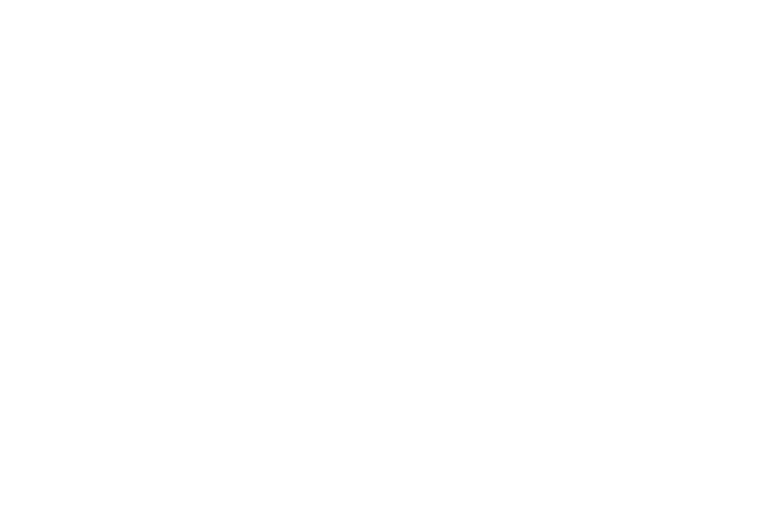
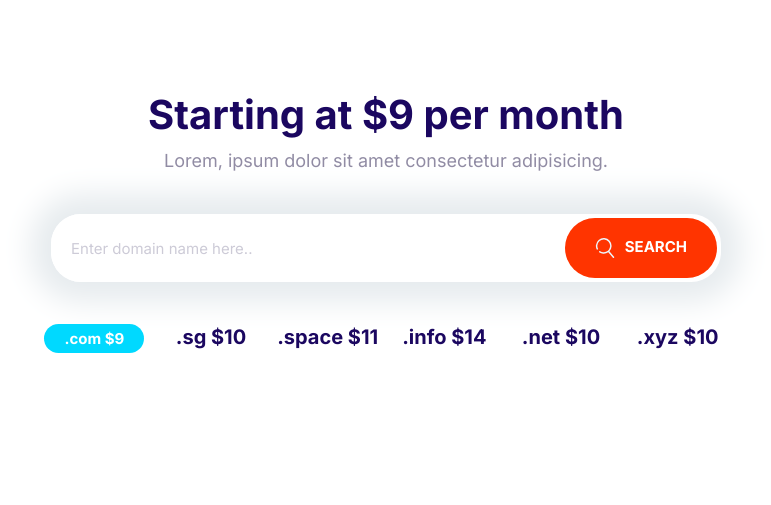
Before and after one commit to Zino-ctrlZ/zino-make-moshify, a plain HTML site: page index.html in a window 1280 px wide. Shown: the whole page, without its empty margins (254-1025 px from the left). Drawn offline with Linux system fonts and the light colour scheme.

Commit message:
Completing domain block component.

```diff
--- a/css/styles.css
+++ b/css/styles.css
@@ -195,6 +195,7 @@ a {
   font-size: 1.8rem;
   font-weight: 600;
   margin: 1rem 0;
+  outline: 0;
   padding: 2rem 3rem;
   text-align: center;
   text-transform: uppercase;
@@ -245,6 +246,12 @@ a {
   width: 100%;
 }
 
+.btn .icon {
+  width: 2rem;
+  height: 2rem;
+  margin-right: 1rem;
+  vertical-align: middle;
+}
 @media screen and (min-width: 1024px) {
   .btn {
     font-size: 1.5rem;
@@ -273,7 +280,7 @@ a {
 .input-group .input {
   border: 0;
   flex-grow: 1;
-  padding: 1.5rem 1rem;
+  padding: 1.5rem 2rem;
 }
 
 .input-group .btn {
@@ -560,7 +567,6 @@ a {
 .block {
   --padding-vertical: 6rem;
   padding: var(--padding-vertical) 2rem;
-  border: 1px solid red;
 }
 .block__header {
   text-align: center;
@@ -680,3 +686,28 @@ a {
     align-self: center;
   }
 }
+
+/* Domain Block */
+.block-domain .input-group {
+  box-shadow: 0 0 30px 20px #e6ebee;
+  border: 0;
+  margin: 4rem auto;
+  max-width: 670px;
+}
+
+.block-domain__prices {
+  display: grid;
+  grid-template-columns: repeat(3, 1fr);
+  grid-template-rows: repeat(2, 6rem);
+  font-size: 2rem;
+  font-weight: 600;
+  justify-items: center;
+  margin: 0 auto;
+  max-width: 700px;
+}
+
+@media screen and (min-width: 768px) {
+  .block-domain__prices {
+    grid-template-columns: repeat(auto-fit, minmax(100px, 1fr));
+  }
+}
--- a/index.html
+++ b/index.html
@@ -15,7 +15,28 @@
     <link rel="stylesheet" href="css/styles.css" />
   </head>
   <body>
-
+      <section class="block container block-domain">
+          <header class="block__header">
+              <h2>Starting at $9 per month</h2>
+              <p>Lorem, ipsum dolor sit amet consectetur adipisicing.</p>
+          </header>
+          <div class="input-group">
+            <input type="text" class="input" placeholder="Enter domain name here.." />
+            <button class="btn btn--accent">
+                <svg class="icon icon--white ">
+                    <use xlink:href="images/sprite.svg#search"></use>
+                  </svg>search
+                </button>
+          </div>
+          <ul class="list block-domain__prices">
+              <li><span class="badge badge--secondary">.com $9</span></li>
+              <li>.sg $10</li>
+              <li>.space $11</li>
+              <li>.info $14</li>
+              <li>.net $10</li>
+              <li>.xyz $10</li>
+          </ul>
+      </section>
     <script src="js/main.js"></script>
  <body>
 </html>
```
Also changed, not shown: components/domainBlock.html (added, +22 -0 lines), components/inputs.html (+0 -5 lines).
